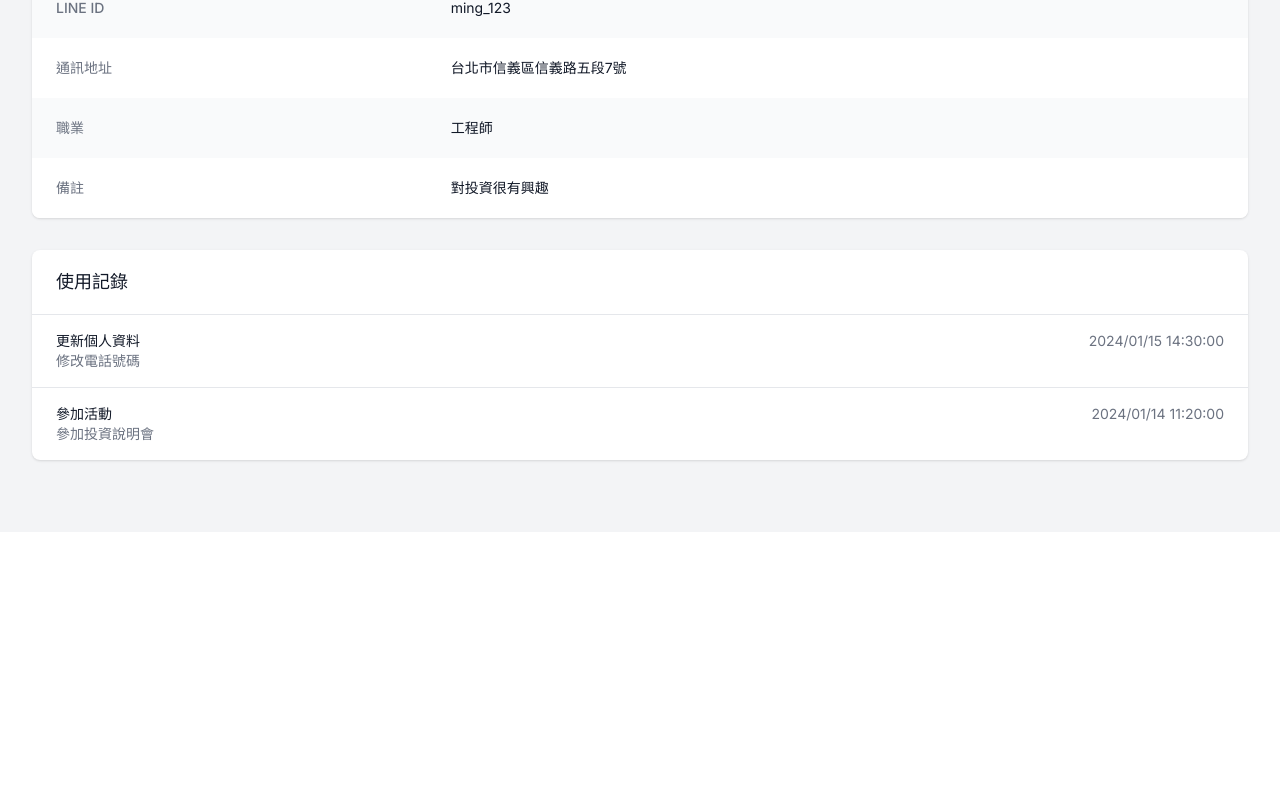
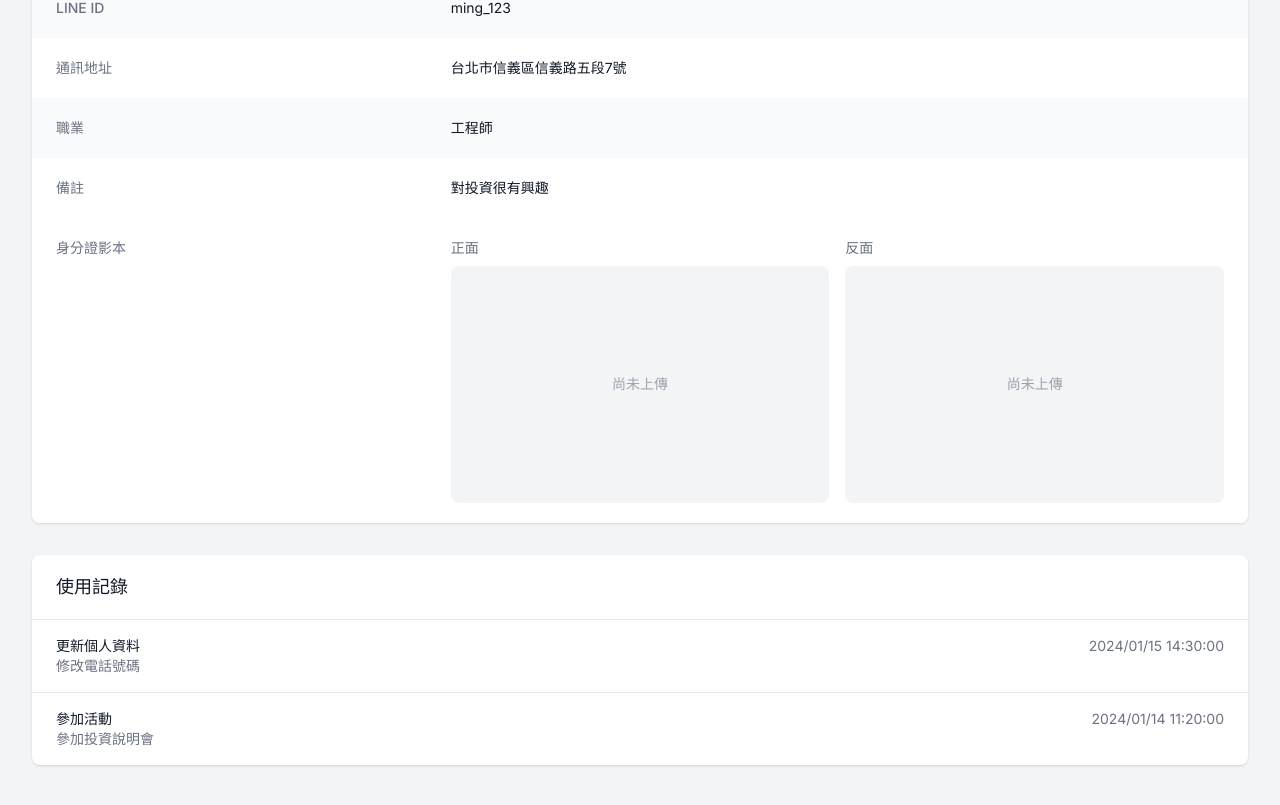
Before and after one commit to yyami731117tw/sum-crm, a Next.js app: page /admin/members/1 in a window 1280 px wide. Shown: the part 886-1691 px from the top of the page. Before the commit the page ends 1418 px from the top, so only its background shows below. Built offline with nearby package versions, Linux system fonts and the light colour scheme.

Commit message:
feat: 1. 修改身分證影本欄位為左右並排的版面配置 2. 修改會員編號生成邏輯為建檔日期西元年後兩碼＋四碼數字

```diff
--- a/pages/admin/members.tsx
+++ b/pages/admin/members.tsx
@@ -182,10 +182,22 @@ const MembersPage: NextPage = () => {
     setUsers(mockUsers)
   }, [])
 
+  const generateMemberNo = () => {
+    const year = new Date().getFullYear().toString().slice(-2);
+    // 從 localStorage 獲取當前年份的最大序號
+    const currentYear = new Date().getFullYear().toString();
+    const existingMembers = members.filter(m => m.memberNo.startsWith(year));
+    const maxSeq = existingMembers.length > 0
+      ? Math.max(...existingMembers.map(m => parseInt(m.memberNo.slice(-4))))
+      : 0;
+    const nextSeq = (maxSeq + 1).toString().padStart(4, '0');
+    return `${year}${nextSeq}`;
+  };
+
   const handleCreateMember = () => {
     const newMember: Member = {
       id: '',
-      memberNo: `M${String(members.length + 1).padStart(3, '0')}`,
+      memberNo: generateMemberNo(),
       name: '',
       phone: '',
       gender: '男',
--- a/pages/admin/members/[id].tsx
+++ b/pages/admin/members/[id].tsx
@@ -24,6 +24,8 @@ interface Member {
   joinCondition?: string
   occupation?: string
   notes?: string
+  idCardFront?: string
+  idCardBack?: string
 }
 
 interface MemberLog {
@@ -257,6 +259,45 @@ const MemberDetailPage: NextPage = () => {
                         <dt className="text-sm font-medium text-gray-500">備註</dt>
                         <dd className="mt-1 text-sm text-gray-900 sm:mt-0 sm:col-span-2">{member.notes || '-'}</dd>
                       </div>
+                      <div className="bg-white px-4 py-5 sm:grid sm:grid-cols-3 sm:gap-4 sm:px-6">
+                        <dt className="text-sm font-medium text-gray-500">身分證影本</dt>
+                        <dd className="mt-1 text-sm text-gray-900 sm:mt-0 sm:col-span-2">
+                          <div className="grid grid-cols-2 gap-4">
+                            <div>
+                              <p className="mb-2 text-sm text-gray-500">正面</p>
+                              {member.idCardFront ? (
+                                <div className="relative aspect-[1.6/1] bg-gray-100 rounded-lg overflow-hidden">
+                                  <img
+                                    src={member.idCardFront}
+                                    alt="身分證正面"
+                                    className="object-cover w-full h-full"
+                                  />
+                                </div>
+                              ) : (
+                                <div className="flex items-center justify-center aspect-[1.6/1] bg-gray-100 rounded-lg">
+                                  <span className="text-gray-400">尚未上傳</span>
+                                </div>
+                              )}
+                            </div>
+                            <div>
+                              <p className="mb-2 text-sm text-gray-500">反面</p>
+                              {member.idCardBack ? (
+                                <div className="relative aspect-[1.6/1] bg-gray-100 rounded-lg overflow-hidden">
+                                  <img
+                                    src={member.idCardBack}
+                                    alt="身分證反面"
+                                    className="object-cover w-full h-full"
+                                  />
+                                </div>
+                              ) : (
+                                <div className="flex items-center justify-center aspect-[1.6/1] bg-gray-100 rounded-lg">
+                                  <span className="text-gray-400">尚未上傳</span>
+                                </div>
+                              )}
+                            </div>
+                          </div>
+                        </dd>
+                      </div>
                     </dl>
                   </div>
                 </div>
```
Also changed, not shown: pages/admin/users.tsx (indentation only).
